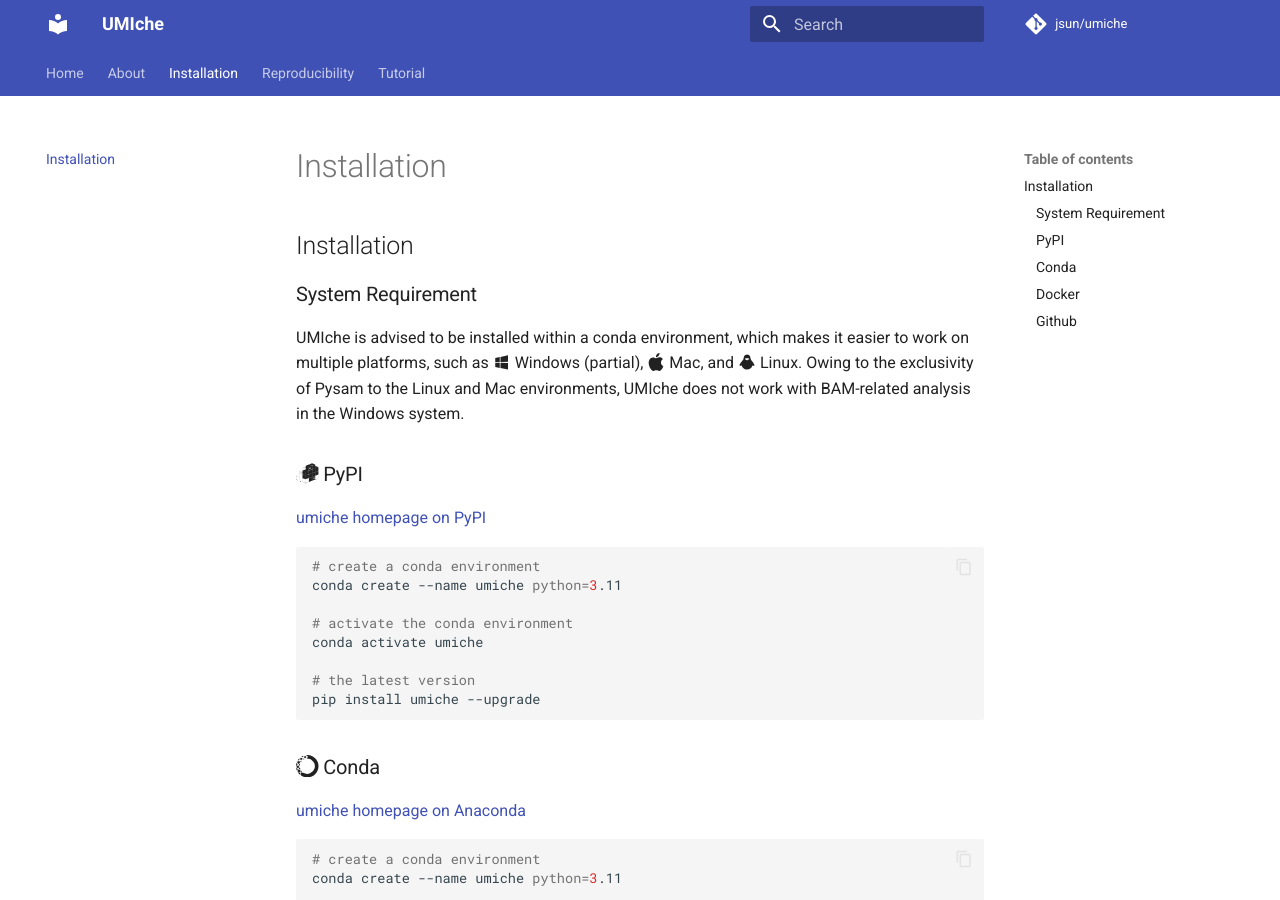
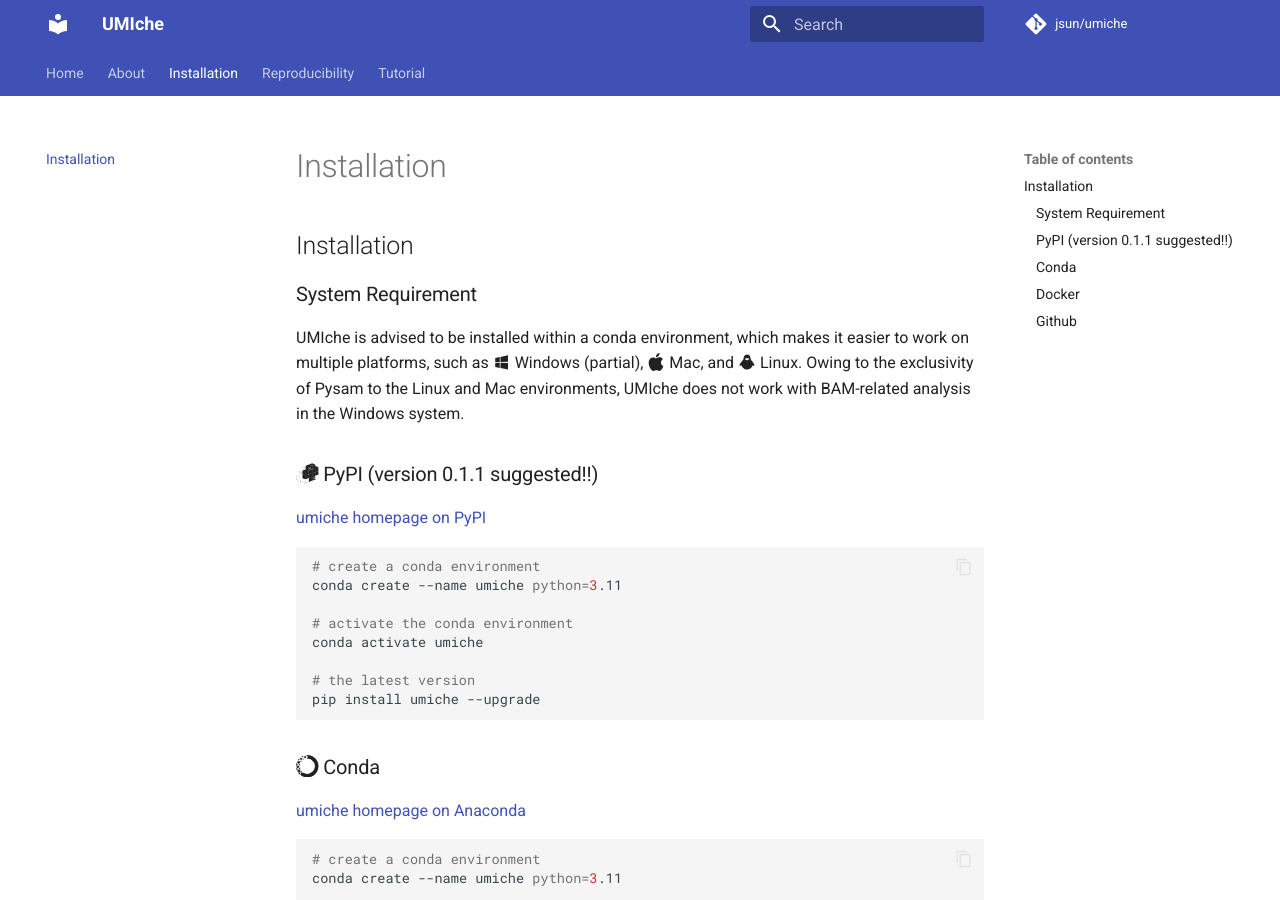
Before and after one commit to 2003100127/umiche, an MkDocs documentation site: the page built from docs/installation.md, in a window 1280 px wide and 900 px high. Built offline with MkDocs 1.6.1 and Material for MkDocs 9.7.7, drawn with Linux system fonts in a browser that asks for light colours; comment, search, counter and statistics services are not loaded.

Commit message:
0.1.1
0.1.1

```diff
--- a/docs/installation.md
+++ b/docs/installation.md
@@ -4,7 +4,7 @@
 
 UMIche is advised to be installed within a conda environment, which makes it easier to work on multiple platforms, such as :material-microsoft-windows: Windows (partial), :simple-apple: Mac, and :material-linux: Linux. Owing to the exclusivity of Pysam to the Linux and Mac environments, UMIche does not work with BAM-related analysis in the Windows system.
 
-## :simple-pypi: PyPI
+## :simple-pypi: PyPI (version 0.1.1 suggested!!)
 
 [umiche homepage on PyPI](https://pypi.org/project/umiche/)
 
```
Also changed, not shown: 1 other file.
